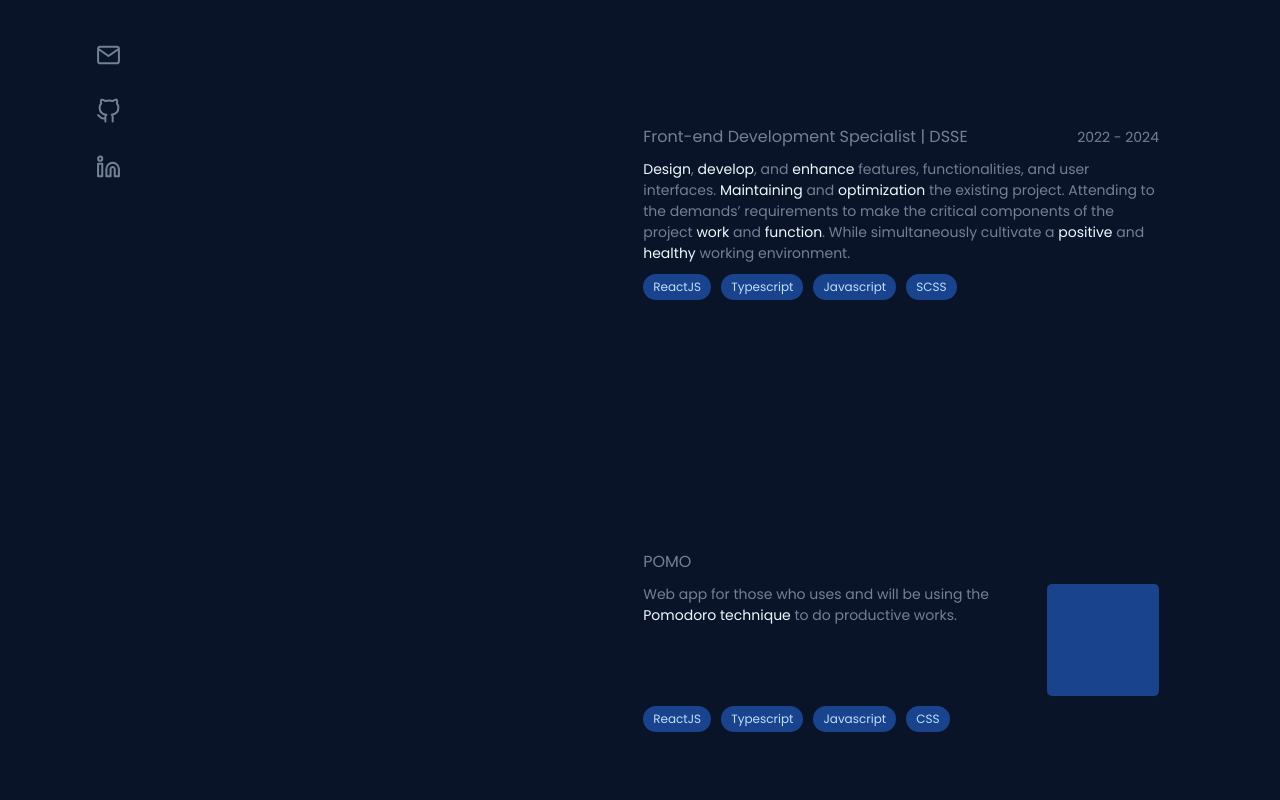
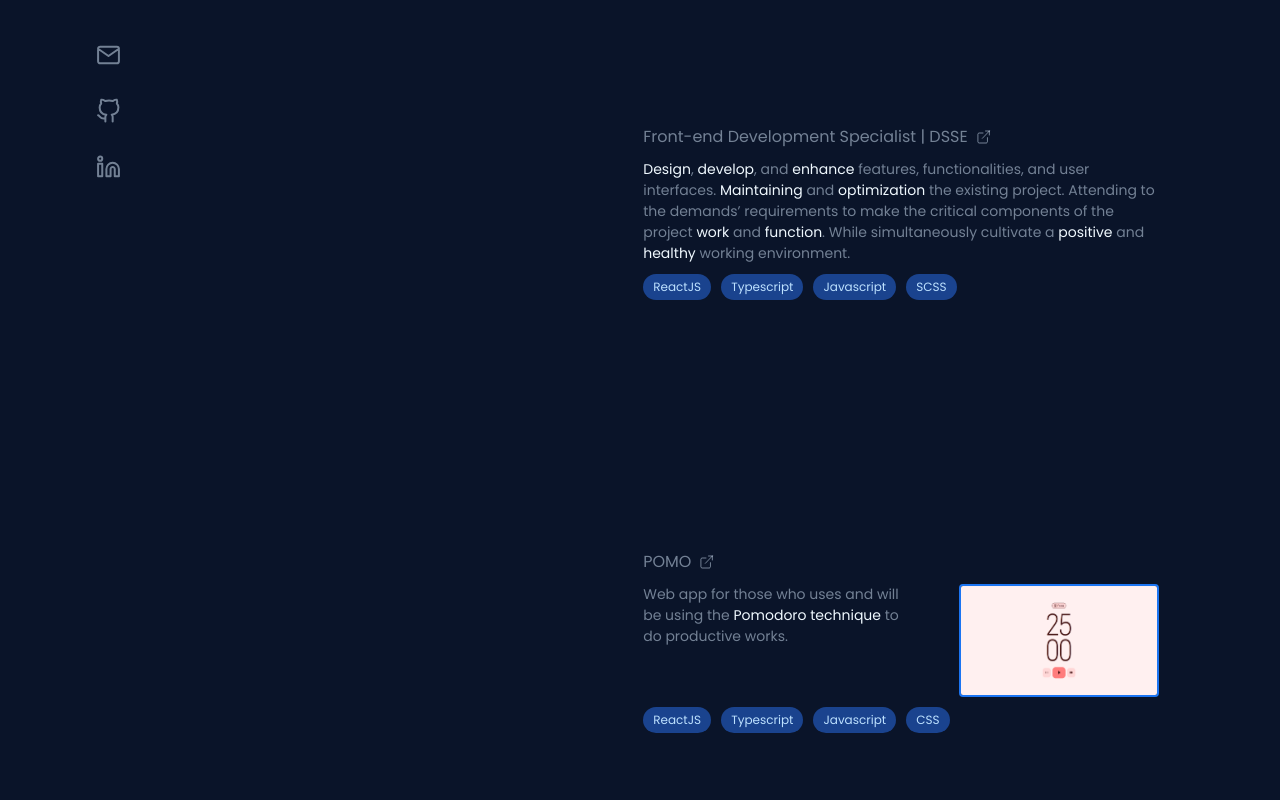
Before and after one commit to jlimpiado/jlimpiado.v1, a Next.js app: page / in a window 1280 px wide. Shown: the part 540-1340 px from the top of the page. Built offline with nearby package versions, Linux system fonts and the light colour scheme.

Commit message:
feat: card component update

```diff
--- a/src/app/components/Card.tsx
+++ b/src/app/components/Card.tsx
@@ -1,6 +1,20 @@
 import Image from 'next/image';
-import {CardPropsType, CardType} from "@/app/types";
+import {CardPropsType, CardTitlePropsType, CardType} from "@/app/types";
 import {cn} from "@/app/utils";
+import ExternalLinkIcon from "@/app/icons/External_link.svg";
+
+const CardTitle = (props: CardTitlePropsType) => {
+    if(props.link !== undefined) return (
+        <a href={props.link} target="_blank" rel="noopener noreferrer" className="flex gap-2 items-center group-hover:text-midnight-600">
+            <h3>{props.title}</h3>
+            <ExternalLinkIcon />
+        </a>
+    )
+
+    return (
+        <h3 className="group-hover:text-midnight-600">{props.title}</h3>
+    )
+}
 
 const Card = (props: CardPropsType) => {
     const {
@@ -25,25 +39,14 @@ const Card = (props: CardPropsType) => {
                     'flex justify-between items-center'
                 )}
             >
-                <h3 className="group-hover:text-midnight-600">{title}</h3>
-                {
-                    type === CardType.EXP && (
-                        <p className="text-[14px]">
-                            {
-                                props.years.map((year, index) => {
-                                    if(index === props.years.length - 1) {
-                                        return year
-                                    }
-                                    return `${year} - `
-                                })
-                            }
-                        </p>
-                    )
-                }
+                <CardTitle
+                    title={title}
+                    link={props.externalLink}
+                />
             </header>
             <div className={cn(
                 "grid",
-                type === CardType.PROJ ? "grid-cols-[1fr_112px]" : ""
+                type === CardType.PROJ ? "grid-cols-[1fr_200px]" : ""
             )}>
                 <p className={cn(
                     "text-[14px]",
@@ -51,9 +54,7 @@ const Card = (props: CardPropsType) => {
                 )}>{description}</p>
                 {
                     type === CardType.PROJ && (
-                        <div className="rounded-[5px] bg-midnight-900 size-28">
-                            {props.imgUrl.length > 0 && <Image src={props.imgUrl} alt={title}/>}
-                        </div>
+                        <Image src={props.imgUrl} alt={title} className="aspect-video rounded border-2 border-midnight-600"/>
                     )
                 }
             </div>
--- a/src/app/page.tsx
+++ b/src/app/page.tsx
@@ -3,6 +3,9 @@ import {CardPropsType, CardType} from "@/app/types";
 import MailIcon from "@/app/icons/Mail.svg";
 import GithubIcon from "@/app/icons/Github.svg";
 import LinkedinIcon from "@/app/icons/Linkedin.svg";
+import PomoImg from '@assets/pomo.png';
+import JLImg from "@assets/jlimpiadov1.png";
+import WeatherImg from "@assets/weather-app.png";
 
 const links = [
     {
@@ -23,6 +26,7 @@ const experiences: CardPropsType[] = [
     {
         type: CardType.EXP,
         title: "Front-end Development Specialist | DSSE",
+        externalLink: "https://dsseservices.com/dynamic-solutions",
         description: <><Highlight>Design</Highlight>, <Highlight>develop</Highlight>,
             and <Highlight>enhance</Highlight> features, functionalities, and user
             interfaces. <Highlight>Maintaining</Highlight> and <Highlight>optimization</Highlight> the
@@ -40,10 +44,11 @@ const projects: CardPropsType[] = [
     {
         type: CardType.PROJ,
         title: "POMO",
+        externalLink: "https://jlimpiado.github.io/pomo",
         description: <>Web app for those who uses and will be using the <Highlight>Pomodoro
             technique</Highlight> to do productive works.</>,
         tags: ['ReactJS', 'Typescript', 'Javascript', 'CSS'],
-        imgUrl: ""
+        imgUrl: PomoImg
     },
     {
         type: CardType.PROJ,
@@ -52,16 +57,17 @@ const projects: CardPropsType[] = [
             added some revisions and personal flavors but heavily inspired by <Highlight>Brittany
                 Chiang’s</Highlight> portfolio website.</>,
         tags: ['ReactJS', 'Typescript', 'NextJS', 'TailwindCSS'],
-        imgUrl: ""
+        imgUrl: JLImg
     },
     {
         type: CardType.PROJ,
         title: "Weather APP",
+        externalLink: "https://jbl-weather-react-project.netlify.app/",
         description: <>One of my first beginner projects where I build a Weather checker web
             application. It uses Openweathermap’s free API to search for the city and it’s weather
             for the week.</>,
         tags: ['ReactJS', 'Typescript', 'ViteJS', 'TailwindCSS'],
-        imgUrl: ""
+        imgUrl: WeatherImg
     },
 ]
 
--- a/src/app/types.ts
+++ b/src/app/types.ts
@@ -1,7 +1,9 @@
 import {ReactNode} from "react";
+import {StaticImageData} from "next/image";
 
 type CardObj = {
     title: string;
+    externalLink?: string;
     description: ReactNode;
     tags: Array<string>;
 }
@@ -13,4 +15,9 @@ export enum CardType {
 
 export type CardPropsType =
     | CardObj & {type: CardType.EXP; years: Array<number|string>}
-    | CardObj & {type: CardType.PROJ; imgUrl: string}
+    | CardObj & {type: CardType.PROJ; imgUrl: string | StaticImageData}
+
+export type CardTitlePropsType = {
+    title: string;
+    link?: string;
+}
```
